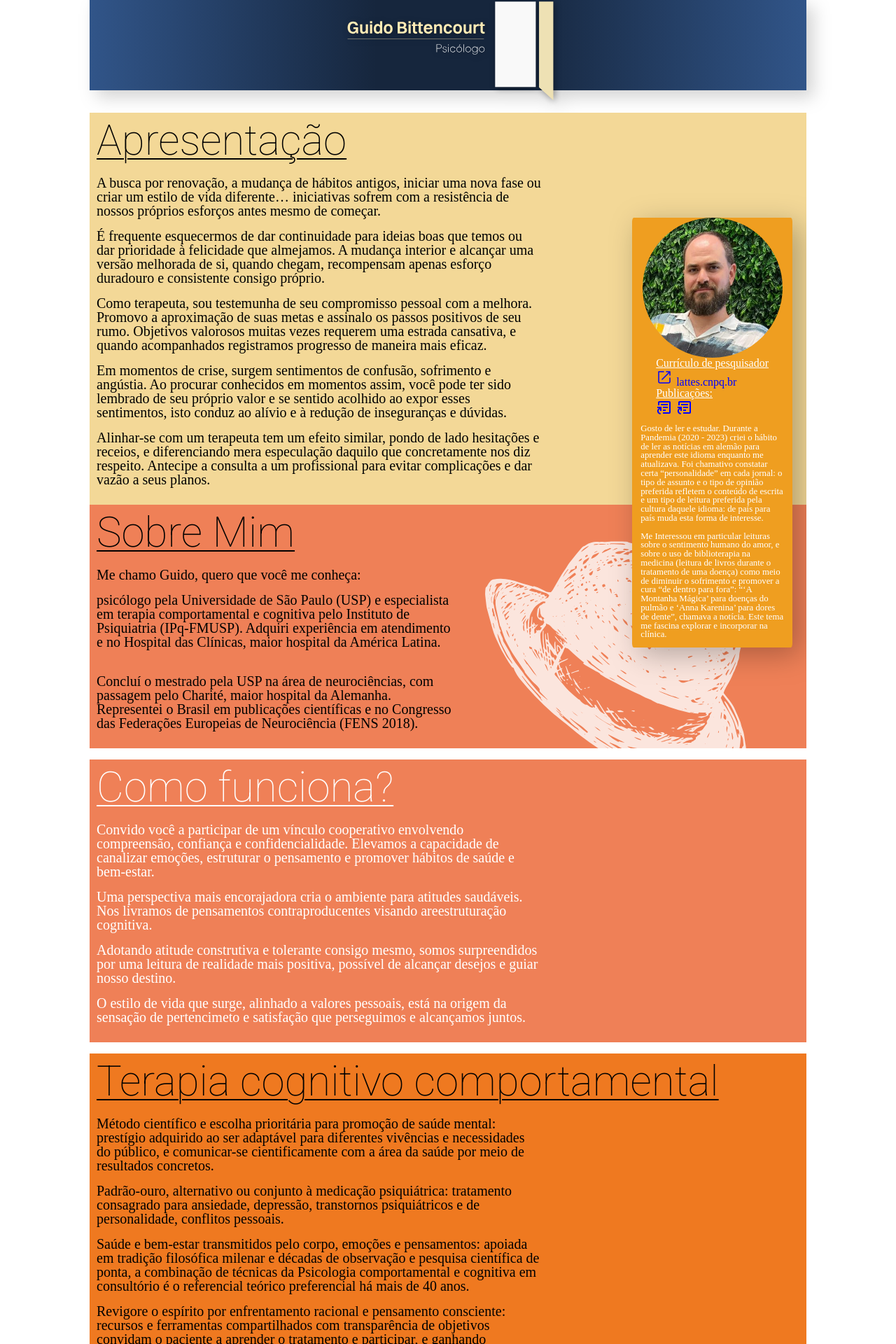
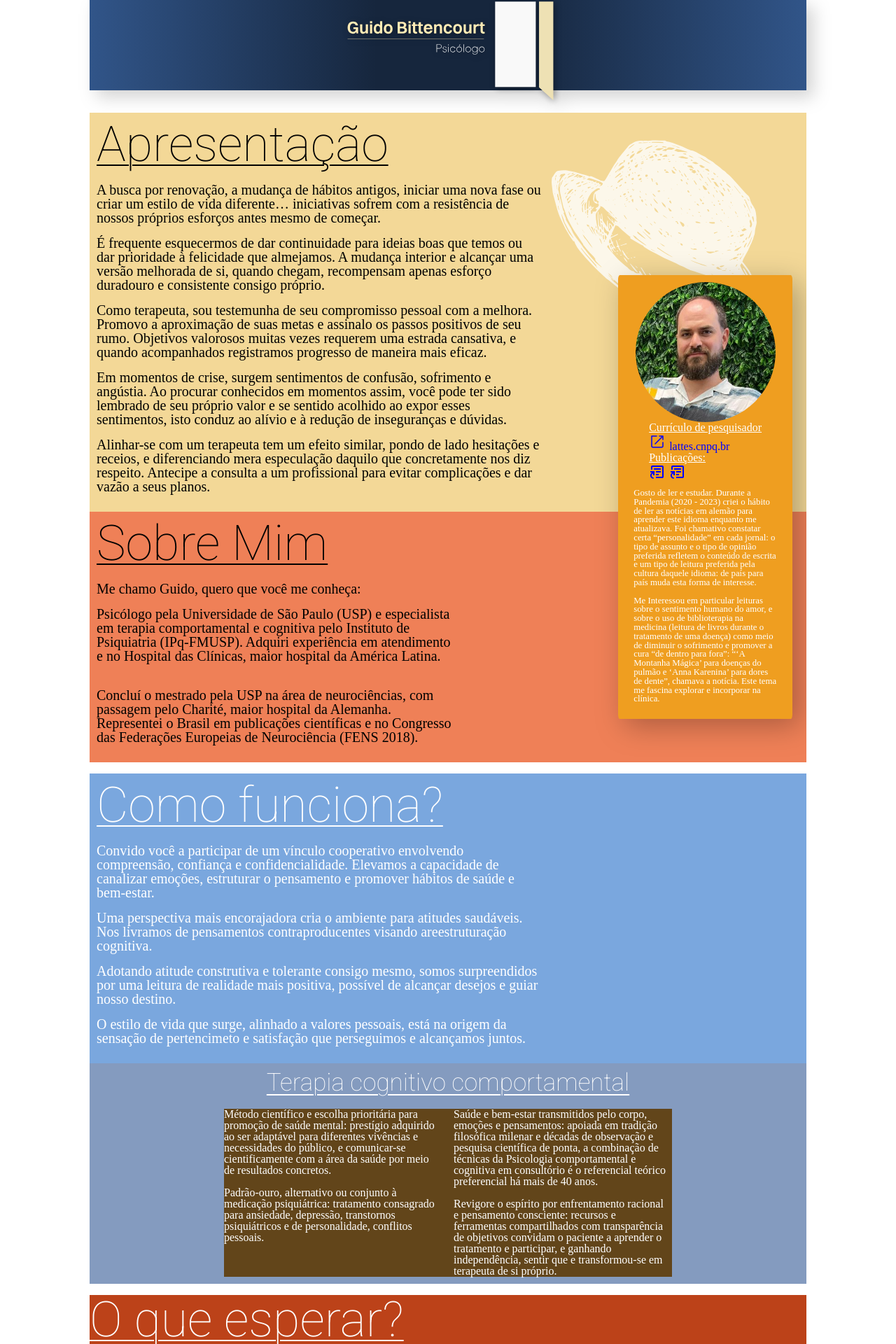
Before and after one commit to satyrmont/gbPsi, a React (Vite) app: page / in a window 1280 px wide. Shown: the part 59-1979 px from the top of the page at 70% size. Built offline with nearby package versions, Linux system fonts and the light colour scheme; a web font is replaced by a local one.

Commit message:
intro rework, color palette wip

```diff
--- a/src/App.jsx
+++ b/src/App.jsx
@@ -23,7 +23,7 @@ function App() {
           <Intro />
           {/* <Trajetoria /> */}
           <ComoFunciona />
-          <Metodo />
+          {/* <Metodo /> */}
           <QueEsperar />
           <PerguntasFrequentes />
           <Contato />
--- a/src/pages/0-Logo.page.jsx
+++ b/src/pages/0-Logo.page.jsx
@@ -88,7 +88,6 @@ const LogoSection = styled(Section)`
   overflow: visible;
   height: 130px;
   margin-bottom: 32px;
-  right: 100px;
 
   /* background: radial-gradient(circle at 100%, #1d3a6a, black); */
   filter: drop-shadow(10px 10px 12px #0000002c);
--- a/src/pages/1-Intro.page.jsx
+++ b/src/pages/1-Intro.page.jsx
@@ -71,7 +71,7 @@ function Intro() {
           <TrajetoriaText>
             <p>Me chamo Guido, quero que você me conheça:</p>
             <p>
-              psicólogo pela Universidade de São Paulo (USP) e especialista em
+              Psicólogo pela Universidade de São Paulo (USP) e especialista em
               terapia comportamental e cognitiva pelo Instituto de Psiquiatria
               (IPq-FMUSP). Adquiri experiência em atendimento e no Hospital das
               Clínicas, maior hospital da América Latina.
@@ -153,15 +153,17 @@ const IntroSection = styled(Section)`
   &::before {
     content: "";
     position: absolute;
-    bottom: 200px;
-    right: 40%;
+
+    right: 100px;
+    top: 5dvw;
+
     width: 200px; /* Adjust as needed */
     height: 200px;
     background-image: url("hat.svg");
     background-repeat: no-repeat;
     background-size: contain;
     background-position: center;
-    transform: translate(20svw, 20svh) rotate(30deg) scale(250%); /* Rotate by 45 degrees */
+    transform: rotate(30deg) scale(200%); /* Rotate by 45 degrees */
     opacity: 0.8;
     /* z-index: -1; */
     overflow: hidden;
@@ -178,12 +180,6 @@ const CarouselContainer = styled.div`
 
 const IntroText = styled(SectionText)`
   width: 50dvw;
-`;
-
-const Section_SobreMim = styled(Section)`
-  background-color: var(--color02);
-  flex-direction: column;
-  color: white;
 `;
 
 const ContentContainer_SobreMim = styled(ContentContainer)`
@@ -212,15 +208,16 @@ const PortraitSection = styled.div`
   position: absolute;
   color: white;
 
+  right: 20px;
+  top: 25%;
+
+  padding: 10px;
   border-radius: 1%;
   background-color: var(--color02);
   display: flex;
   flex-direction: column;
   justify-content: start;
   font-size: clamp(18px, 2vw, 20px);
-
-  right: 20px;
-  top: 150px;
 
   filter: drop-shadow(10px 10px 20px #00000047);
   a {
--- a/src/pages/2-SobreMim.page.jsx
+++ /dev/null
@@ -1,206 +0,0 @@
-import React, { useContext, useRef } from "react";
-import {
-  Section,
-  SectionText,
-  Title,
-  ContentContainer,
-} from "../style/PageContainers";
-import { styled } from "styled-components";
-import { MobileContext } from "../context/mobileContext";
-
-function Trajetoria() {
-  const main = useRef();
-  const title = useRef();
-
-  return (
-    <Section_SobreMim>
-      <ContentContainer_SobreMim>
-        <Left>
-          <Title style={{ color: "white" }}>Sobre Mim</Title>
-          <TrajetoriaText>
-            <p>Me chamo Guido, quero que você me conheça:</p>
-            <p>
-              psicólogo pela Universidade de São Paulo (USP) e especialista em
-              terapia comportamental e cognitiva pelo Instituto de Psiquiatria
-              (IPq-FMUSP). Adquiri experiência em atendimento e no Hospital das
-              Clínicas, maior hospital da América Latina.
-            </p>
-            <br />
-            <p>
-              Concluí o mestrado pela USP na área de neurociências, com passagem
-              pelo Charité, maior hospital da Alemanha. Representei o Brasil em
-              publicações científicas e no Congresso das Federações Europeias de
-              Neurociência (FENS 2018).
-            </p>
-          </TrajetoriaText>
-        </Left>
-
-        {/* ------ RIGHT SIDE ------- */}
-
-        <PortraitSection>
-          <ContainerPortraitAndLinks>
-            <PortraitContainer>
-              <Portrait src="portrait01.jpeg" />
-            </PortraitContainer>
-            <Links>
-              <div>
-                <u>Currículo de pesquisador</u>
-              </div>
-              <a href="http://lattes.cnpq.br/7444613524162568">
-                <div>
-                  <Icon_ExteriorLink />
-                  lattes.cnpq.br
-                </div>
-              </a>
-              <u>Publicações:</u>
-              <br />
-              <div style={{ display: "flex", flexDirection: "row" }}>
-                <a href="https://pubmed.ncbi.nlm.nih.gov/30826356/">
-                  <Icon_ExteriorArticle />
-                </a>
-                <a href="https://pubmed.ncbi.nlm.nih.gov/38215610/">
-                  <Icon_ExteriorArticle />
-                </a>
-              </div>
-            </Links>
-          </ContainerPortraitAndLinks>
-          <About>
-            <p>
-              Gosto de ler e estudar. Durante a Pandemia (2020 - 2023) criei o
-              hábito de ler as notícias em alemão para aprender este idioma
-              enquanto me atualizava. Foi chamativo constatar certa
-              “personalidade” em cada jornal: o tipo de assunto e o tipo de
-              opinião preferida refletem o conteúdo de escrita e um tipo de
-              leitura preferida pela cultura daquele idioma: de país para país
-              muda esta forma de interesse.
-            </p>
-            <br />
-            <p>
-              Me Interessou em particular leituras sobre o sentimento humano do
-              amor, e sobre o uso de biblioterapia na medicina (leitura de
-              livros durante o tratamento de uma doença) como meio de diminuir o
-              sofrimento e promover a cura “de dentro para fora”: “‘A Montanha
-              Mágica’ para doenças do pulmão e ‘Anna Karenina’ para dores de
-              dente”, chamava a notícia. Este tema me fascina explorar e
-              incorporar na clínica.
-            </p>
-          </About>
-        </PortraitSection>
-      </ContentContainer_SobreMim>
-    </Section_SobreMim>
-  );
-}
-
-const Section_SobreMim = styled(Section)`
-  background-color: var(--color02);
-  flex-direction: column;
-  color: white;
-`;
-
-const ContentContainer_SobreMim = styled(ContentContainer)`
-  width: 98%;
-  flex-direction: row;
-  justify-content: space-between;
-  /* background-color: bisque; */
-`;
-const TrajetoriaText = styled(SectionText)`
-  max-width: 80dvw;
-  display: flex;
-  /* flex-direction: row; */
-  align-items: start;
-`;
-
-const Left = styled.div`
-  width: 40dvw;
-  /* margin-right: 5dvw; */
-  display: flex;
-  flex-direction: column;
-  text-align: start;
-  justify-content: start;
-  /* background-color: brown; */
-`;
-const PortraitSection = styled.div`
-  /* width: 30dvw; */
-  margin-top: 20px;
-  display: flex;
-  flex-direction: row;
-  justify-content: start;
-  font-size: clamp(18px, 2vw, 20px);
-  /* background-color: #915e13; */
-  a {
-    /* display: flex; */
-    /* flex-direction: row; */
-    /* align-items: end; */
-  }
-`;
-const ContainerPortraitAndLinks = styled.div`
-  margin-right: 16px;
-`;
-
-const Links = styled.div`
-  font-size: 1rem;
-  svg {
-    /* width: 100px;
-    height: 100px; */
-    fill: blue;
-  }
-`;
-const About = styled.div`
-  font-size: 1rem;
-  max-width: 20dvw;
-  color: #414141;
-  /* background-color: azure; */
-`;
-
-const PortraitContainer = styled.div`
-  position: relative;
-  height: 200px;
-  width: 200px;
-  overflow: hidden;
-  border-radius: 50%;
-  /* margin: 20px; */
-  display: flex;
-  justify-content: center;
-`;
-
-const Portrait = styled.img`
-  display: block;
-  margin: 0 auto;
-  height: 200px;
-  width: auto;
-`;
-
-const StyledIcon = styled.svg`
-  fill: currentColor;
-  margin-right: 5px;
-  width: ${({ size }) => size || "24px"};
-  height: ${({ size }) => size || "24px"};
-  /* You can add additional styles like hover effects, animations, etc. */
-  &:hover {
-    fill: #144a6f; /* Changes color on hover */
-  }
-`;
-
-const Icon_ExteriorLink = () => (
-  <StyledIcon
-    xmlns="http://www.w3.org/2000/svg"
-    width="32"
-    height="32"
-    viewBox="0 0 24 24"
-  >
-    <path
-      fill="none"
-      stroke="currentColor"
-      stroke-linecap="round"
-      stroke-linejoin="round"
-      stroke-width="1.5"
-      d="M11 4H4v14a2 2 0 0 0 2 2h12a2 2 0 0 0 2-2v-5M9 15L20 4m-5 0h5v5"
-    />
-  </StyledIcon>
-);
-const Icon_ExteriorArticle = () => (
-  <StyledIcon xmlns="http://www.w3.org/2000/svg">
-    <path d="M10 17h4v-2h-4zm0-4h7v-2h-7zM7 9h10V7H7zm-.375 13q-1.975 0-3.363-1.388T1.875 17.25q0-1.425.738-2.55T4.55 13H2v-2h6v6H6v-2.425q-.925.2-1.525.95t-.6 1.725q0 1.15.812 1.95t1.938.8zM10 21v-2h9V5H5v4H3V5q0-.825.588-1.412T5 3h14q.825 0 1.413.588T21 5v14q0 .825-.587 1.413T19 21z" />
-  </StyledIcon>
-);
-export default Trajetoria;
--- a/src/pages/3-ComoFunciona.page.jsx
+++ b/src/pages/3-ComoFunciona.page.jsx
@@ -42,13 +42,49 @@ function ComoFunciona() {
           </p>
         </SectionText>
       </ContentContainer_ComoFunciona>
+      <ContentContainer_Metodo>
+        <Title_Metodo>Terapia cognitivo comportamental</Title_Metodo>
+        <SectionText_Metodo>
+          <p>
+            Método científico e escolha prioritária para promoção de saúde
+            mental: prestígio adquirido ao ser adaptável para diferentes
+            vivências e necessidades do público, e comunicar-se cientificamente
+            com a área da saúde por meio de resultados concretos.
+          </p>
+
+          <p>
+            Padrão-ouro, alternativo ou conjunto à medicação psiquiátrica:
+            tratamento consagrado para ansiedade, depressão, transtornos
+            psiquiátricos e de personalidade, conflitos pessoais.
+          </p>
+
+          <p>
+            Saúde e bem-estar transmitidos pelo corpo, emoções e pensamentos:
+            apoiada em tradição filosófica milenar e décadas de observação e
+            pesquisa científica de ponta, a combinação de técnicas da Psicologia
+            comportamental e cognitiva em consultório é o referencial teórico
+            preferencial há mais de 40 anos.{" "}
+          </p>
+
+          <p>
+            Revigore o espírito por enfrentamento racional e pensamento
+            consciente: recursos e ferramentas compartilhados com transparência
+            de objetivos convidam o paciente a aprender o tratamento e
+            participar, e ganhando independência, sentir que e transformou-se em
+            terapeuta de si próprio.
+          </p>
+        </SectionText_Metodo>
+      </ContentContainer_Metodo>
     </Section_ComoFunciona>
   );
 }
 
 const Section_ComoFunciona = styled(Section)`
-  background-color: var(--color03);
   color: white;
+  background-color: var(--color15);
+
+  display: flex;
+  flex-direction: column;
 `;
 const ContentContainer_ComoFunciona = styled(ContentContainer)`
   width: 50dvw;
@@ -57,4 +93,30 @@ const ContentContainer_ComoFunciona = styled(ContentContainer)`
 const Title_ComoFunciona = styled(Title)`
   color: white;
 `;
+
+const ContentContainer_Metodo = styled(ContentContainer)`
+  background-color: var(--color14);
+  display: flex;
+  flex-flow: wrap;
+  justify-content: center;
+`;
+const SectionText_Metodo = styled(SectionText)`
+  font-size: calc(var(--text-font-size) * 0.8);
+
+  max-width: 50dvw;
+
+  display: block;
+  column-count: 2;
+  p {
+    break-inside: avoid;
+  }
+
+  background-color: #62451a;
+`;
+
+const Title_Metodo = styled(Title)`
+  color: white;
+  font-size: calc(var(--title-font-size) * 0.5);
+`;
+
 export default ComoFunciona;
--- a/src/style/GlobalStyle.js
+++ b/src/style/GlobalStyle.js
@@ -53,7 +53,8 @@ const GlobalStyle = createGlobalStyle`
         --color14: #849bbf;
         --color15: #7aa7de;
 
-
+        --title-font-size: clamp(60px, 65dvw, 70px);
+        --text-font-size: clamp(18px, 3vw, 20px);;
 
         --title-font: "Lato", serif;
         /* --title-font-weight: 500; */
--- a/src/style/PageContainers.jsx
+++ b/src/style/PageContainers.jsx
@@ -31,11 +31,11 @@ const ContentContainer = styled.div`
 `;
 
 const SectionText = styled.div`
-  font-size: clamp(18px, 3vw, 20px);
+  font-size: var(--text-font-size);
   white-space: break-spaces;
   word-wrap: break-word;
   height: fit-content;
-  max-height: 96dvh;
+  /* max-height: 96dvh; */
 
   display: flex;
   flex-direction: column;
@@ -71,7 +71,7 @@ const Title = styled.h1`
   text-decoration-thickness: 1.6px;
   text-underline-offset: 5px;
 
-  font-size: clamp(60px, 1dvw, 70px);
+  font-size: var(--title-font-size);
 
   margin-bottom: 20px;
 
```
